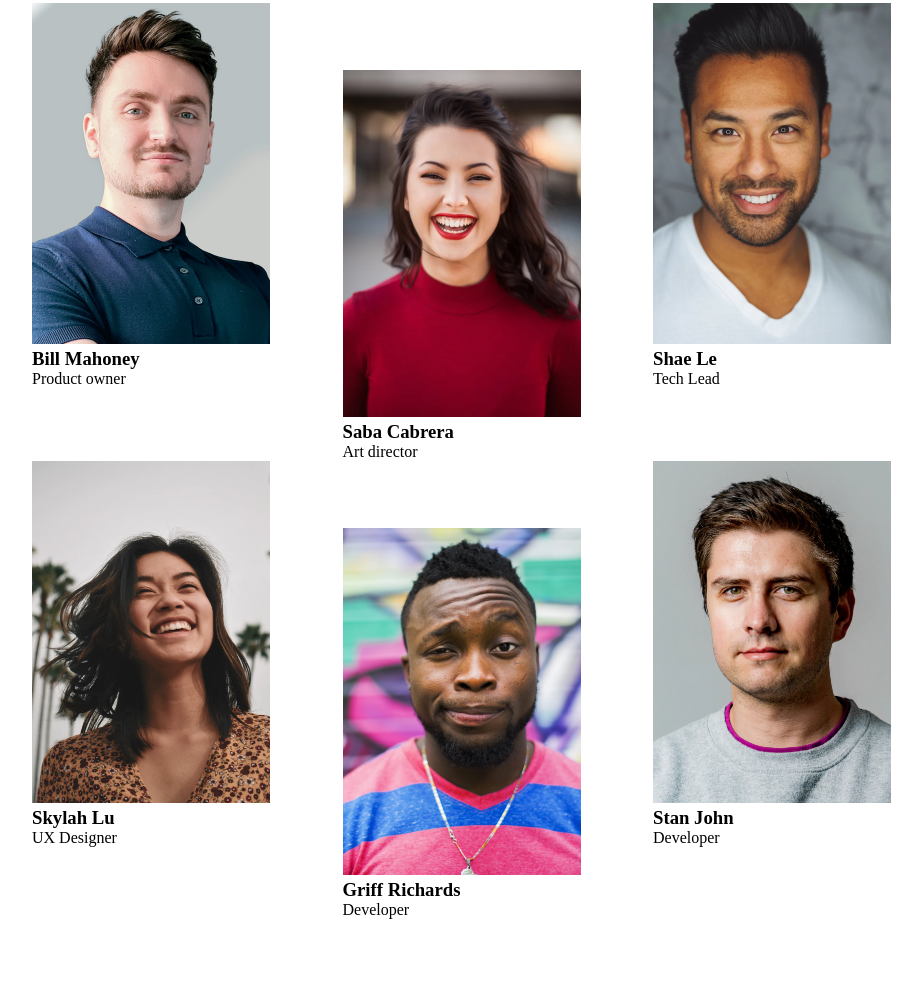
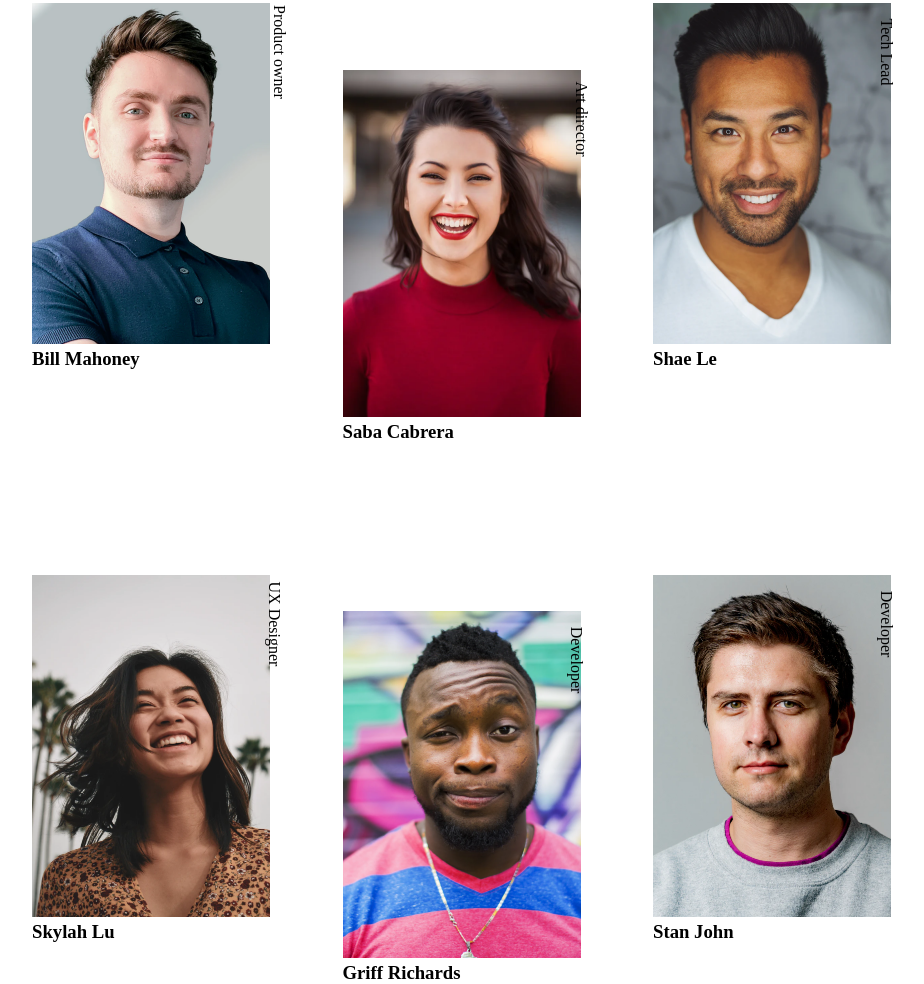
Before and after one commit to sinon-waren/My-Team-Page-Master, a plain HTML site: page index.html in a window 1280 px wide. Shown: the part 284-1268 px from the top of the page, without its empty margins (208-1132 px from the left). Before the commit the page ends 1203 px from the top, so only its background shows below. Drawn offline with Linux system fonts and the light colour scheme.

Commit message:
fix moving images

```diff
--- a/styles/style.css
+++ b/styles/style.css
@@ -42,6 +42,26 @@ img {
     width: 926px;
 }
 
-.profil-img-second, .profil-img-fith {
+.profil-img-second {
     margin-top: 67px;
 }
+
+.profil-img-fith {
+    margin-top: 168px;
+}
+
+.profil-img-fourth, .profil-imgs-sixth {
+    margin-top: 132px;
+}
+
+.profil-img-team div {
+    position: relative;
+}
+
+.profil-img-team div span {
+    position: absolute;
+    display: inline-block;
+    transform: rotate(90deg);
+    top: 40px;
+    left: 200px;
+}
```
